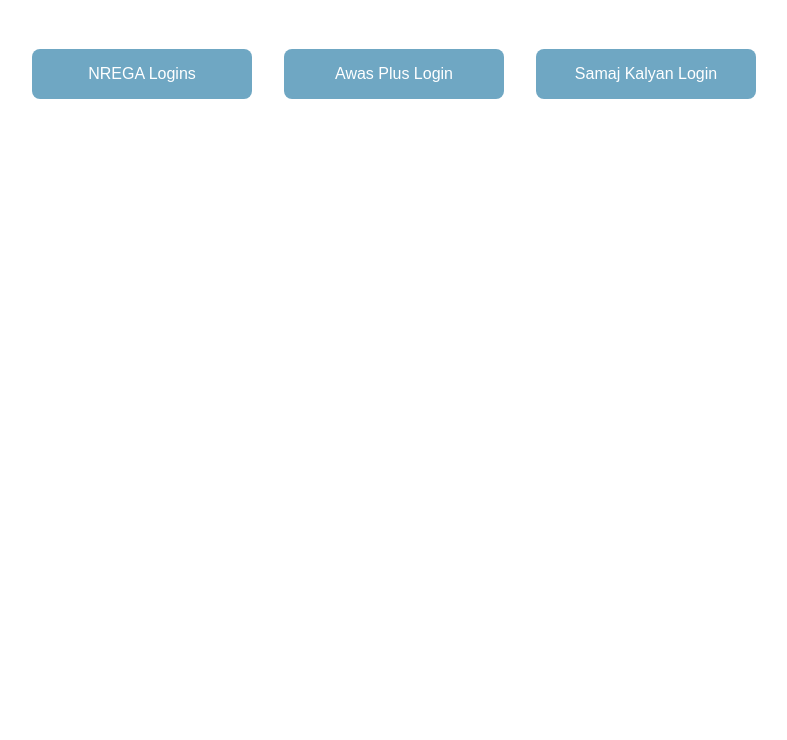
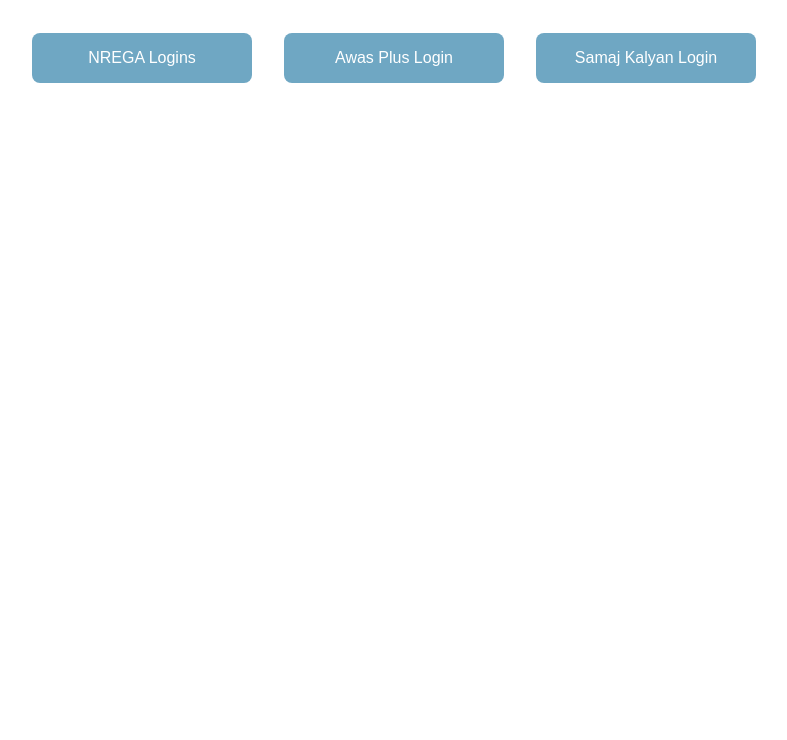
Before and after one commit to Arshilmsk/nrega, a plain HTML site: page index.html in a window 1280 px wide. Shown: the part 92-832 px from the top of the page, without its empty margins (246-1033 px from the left). Drawn offline with Linux system fonts and the light colour scheme.

Commit message:
alignment reset

```diff
--- a/script.js
+++ b/script.js
@@ -10,7 +10,8 @@ Object.assign(section0.style, {
     flexDirection: "column",
     alignItems: "center",
     gap: "4rem",
-    marginTop: "2rem",
+    marginTop: "1rem",
+    paddingBottom: '5rem'
 });
 
 /* ---------- TITLE ---------- */
--- a/style.css
+++ b/style.css
@@ -8,10 +8,3 @@ html, body{
     width: 100%;
     font-family: 'Poppins', sans-serif;
 }
-
-main{
-    height: 100%;
-    width: 100%;
-    /* background-color: rgb(240, 247, 253);
-    color: black; */
-}
```
